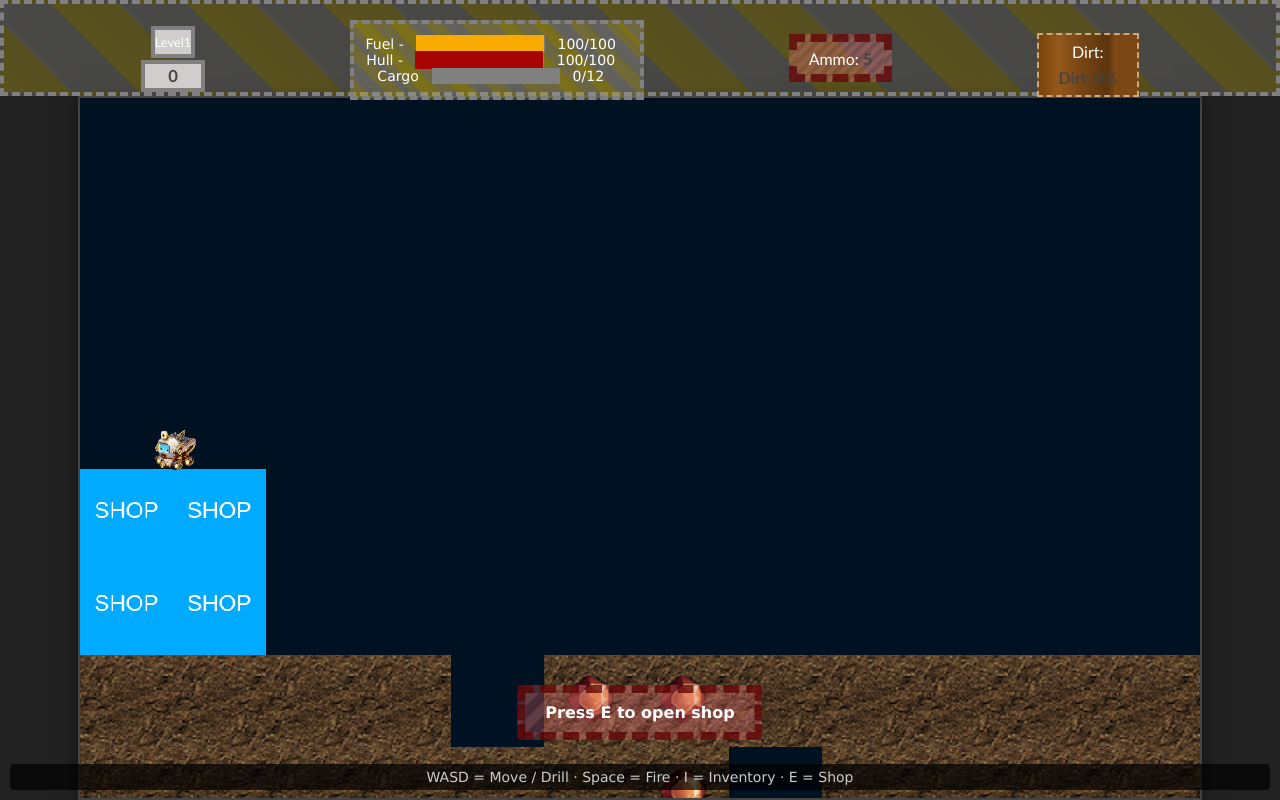
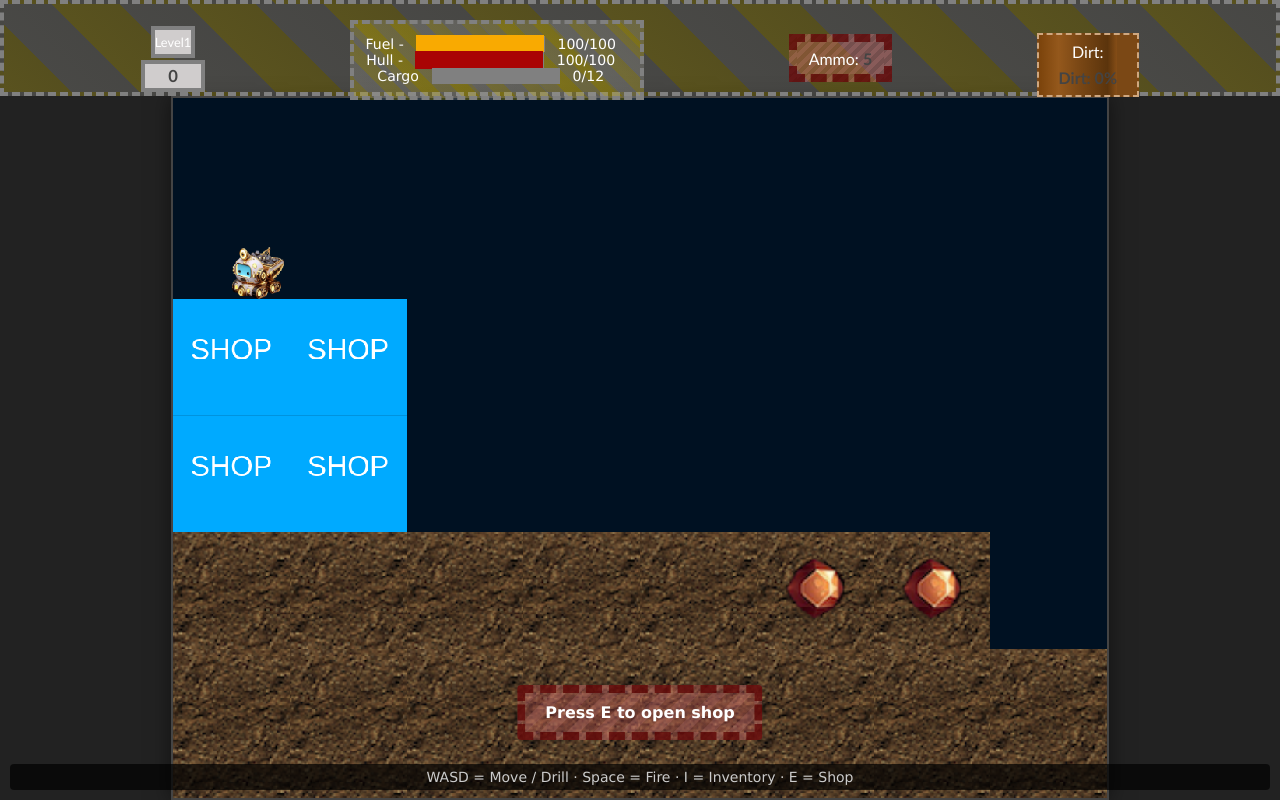
Before and after one commit to paperplatoon/miningcanvas, a plain HTML site: page mining canvas/index.html in a window 1280 px wide. Drawn offline with Linux system fonts and the light colour scheme.

Commit message:
better generateTerrain() logic

```diff
--- a/mining canvas/enemies.js
+++ b/mining canvas/enemies.js
@@ -55,7 +55,7 @@ export class Enemy {
   }
 }
 
-export function initEnemies(terrain, level, blockSize, enemyCount) {
+export function initEnemies(terrain, level, blockSize, enemyCount, speedMult=1) {
   const rows = terrain.length;
   const cols = terrain[0].length;
   const enemies = [];
@@ -86,7 +86,7 @@ export function initEnemies(terrain, level, blockSize, enemyCount) {
 
     // Place the enemy in the center of the tunnel
     const enemyX = startX + Math.floor(tunnelLength / 2);
-    const speed = 2 + 0.3 * level;
+    const speed = (2 + 0.3 * level) * speedMult;
     enemies.push(new Enemy(
       enemyX, y,
       startX * blockSize,
--- a/mining canvas/game.js
+++ b/mining canvas/game.js
@@ -36,6 +36,38 @@ function drawCroppedSquare(img, dx, dy, size, ctx) {
                   dx, dy, size, size);       // dest rect (fills block)
   }
 
+  function getDepthRegion(depth) {               // depth ∈ [0,1]
+    let min = 0;
+    for (const r of game.depthRegions) {
+        if (depth <= r.maxDepth) return { ...r, minDepth: min };
+        min = r.maxDepth;
+    }
+    return { ...game.depthRegions.at(-1), minDepth: min };
+}
+
+function interpolateWeights(region, progress) {  // progress 0‑1 within region
+    const out = {};
+    const keys = new Set([...Object.keys(region.top), ...Object.keys(region.bottom)]);
+    keys.forEach(k => {
+        const wTop = region.top[k]    ?? 0;
+        const wBot = region.bottom[k] ?? 0;
+        out[k] = wTop + (wBot - wTop) * progress;
+    });
+    return out;
+}
+
+function weightedChoice(weights) {
+    let total = 0;
+    for (const w of Object.values(weights)) total += w;
+    let r = Math.random() * total;
+    for (const [k, w] of Object.entries(weights)) {
+        if (r < w) return k;
+        r -= w;
+    }
+    return 'bronze';          // never reached if weights > 0
+}
+
+
   /* ------------------------------------------------------------------
    Returns a hex colour (tint) representing player status,
    or null for “normal” (no tint).  Logic mirrors the old version.
@@ -123,8 +155,8 @@ const game = {
     BLOCK_SIZE: 40,
     WORLD_WIDTH: 20,
     BASE_WORLD_HEIGHT: 200,
-    VISIBLE_BLOCKS_X: 12,  // How many blocks wide the viewport is
-    VISIBLE_BLOCKS_Y: 10,  // How many blocks tall the viewport is
+    VISIBLE_BLOCKS_X: 8,  // How many blocks wide the viewport is
+    VISIBLE_BLOCKS_Y: 6,  // How many blocks tall the viewport is
 
     // Level system
     currentLevel: 1,
@@ -142,21 +174,38 @@ const game = {
     },
 
     // Ore generation settings
-    oreGeneration: {
-        oreChance: 0.2,
-        rubyChance: 0.01,
-        amethystChance: 0.04,
-        platinumChance: 0.1,
-        goldChance: 0.3,
-        silverChance: 0.9,
-    },
+    oreChance: 0.2,        // keep editable
+    airChance: 0.05,
+
+    depthRegions: [
+        {                           // 0 – 0.25
+            maxDepth : 0.25,
+            top      : { bronze: 5,  silver: 1,   gold: 0.20 },
+            bottom   : { bronze: 4,  silver: 1.2, gold: 0.25 }
+        },
+        {                           // 0.25 – 0.50
+            maxDepth : 0.50,
+            top      : { bronze: 2,  silver: 1,   gold: 0.20, platinum: 0.04 },
+            bottom   : { bronze: 1,  silver: 1.5, gold: 0.30, platinum: 0.06 }
+        },
+        {                           // 0.50 – 0.75
+            maxDepth : 0.75,
+            top      : { bronze: 1,  silver: 2,   gold: 1,    platinum: 0.20, amethyst: 0.04 },
+            bottom   : { bronze: .8, silver: 1.8, gold: 1.2,  platinum: 0.25, amethyst: 0.06 }
+        },
+        {                           // 0.75 – 1.00
+            maxDepth : 1.00,
+            top      : { bronze: .5, silver: 1,   gold: 2,    platinum: 1,    amethyst: 0.20, ruby: 0.04 },
+            bottom   : { bronze: .3, silver: .8,  gold: 2.5,  platinum: 1.2,  amethyst: 0.25, ruby: 0.06 }
+        }
+    ],
 
     // Player movement and action settings
     playerStats: {
         moveAcceleration: 0.5,
         thrustPower: 0.8,
         drillSpeed: 1.5,
-        drillTime: 30,
+        drillTime: 150,
     },
 
     physics: {
@@ -208,6 +257,8 @@ const game = {
         drillDirection: '',
         lastMoveDirection: 'right',
         lastHitTime: 0,
+
+        currentDrill: null,
     },
     camera: {
         x: 0,
@@ -217,22 +268,28 @@ const game = {
     showShop: false,
     fuelUpgrades: {
         names: ["Small", "Medium", "Large", "Giant", "Titanic", "Maximum"],
-        costs: [300, 1500, 4000, 10000, 50000, 100000],
+        costs: [200, 750, 2000, 10000, 50000, 100000],
         values: [160, 250, 380, 500, 1000, 2000],
         next: 0,
     },
     hullUpgrades: {
         names: ["Weak", "Medium", "Strong", "Reinforced", "Titanium", "Maximum"],
-        costs: [300, 1500, 4000, 10000, 50000, 100000],
+        costs: [200, 750, 2000, 10000, 50000, 100000],
         values: [150, 200, 250, 300, 500, 750],
         next: 0,
     },
     cargoUpgrades: {
         names: ["Small", "Medium", "Large", "Giant", "Titanic", "Maximum"],
-        costs: [300, 1500, 4000, 10000, 50000, 100000],
+        costs: [200, 750, 2000, 10000, 50000, 100000],
         values: [16, 24, 36, 50, 100, 150],
         next: 0,
     },
+    speedMultipliers: {
+        player: 1,    // default
+        enemies: 3.0    // default
+    },
+
+
     shopTab: 'sell',
     nearShop: false,
     terrain: [],
@@ -261,30 +318,31 @@ const game = {
 
         function resizeCanvas() {
             const container = document.querySelector('.game-container');
-            const width = container.clientWidth;
-            const height = container.clientHeight;
-
-            canvas.width = width;
-            canvas.height = height;
-
-            game.BLOCK_SIZE = Math.floor(width / game.VISIBLE_BLOCKS_X);
-
-            // Maintain block center for player
-            const blockCenterX = (game.player.x + game.player.width / 2) / game.BLOCK_SIZE;
-            const blockCenterY = (game.player.y + game.player.height / 2) / game.BLOCK_SIZE;
-
-            game.player.width = Math.floor(game.BLOCK_SIZE * 0.45);
+
+            game.BLOCK_SIZE = 150; // or 40 — pick your preferred zoom level
+
+            canvas.width = game.VISIBLE_BLOCKS_X * game.BLOCK_SIZE;
+            canvas.height = game.VISIBLE_BLOCKS_Y * game.BLOCK_SIZE;
+
+            const prevBlockSize = game.BLOCK_SIZE;
+
+            // Maintain player position in terms of block center
+            const blockCenterX = (game.player.x + game.player.width / 2) / prevBlockSize;
+            const blockCenterY = (game.player.y + game.player.height / 2) / prevBlockSize;
+
+            // Recompute scaled values
+            game.playerStats.moveAcceleration = game.BASE_PLAYER_STATS.moveAcceleration * game.BLOCK_SIZE * game.speedMultipliers.player;
+            game.playerStats.thrustPower      = game.BASE_PLAYER_STATS.thrustPower * game.BLOCK_SIZE * game.speedMultipliers.player;
+            game.playerStats.drillSpeed       = game.BASE_PLAYER_STATS.drillSpeed * game.BLOCK_SIZE * game.speedMultipliers.player;
+            game.physics.gravity              = game.BASE_PHYSICS.gravity * game.BLOCK_SIZE * game.speedMultipliers.player;
+            game.physics.maxSpeed             = game.BASE_PHYSICS.maxSpeed * game.BLOCK_SIZE * game.speedMultipliers.player;
+
+            game.player.width  = Math.floor(game.BLOCK_SIZE * 0.45);
             game.player.height = Math.floor(game.BLOCK_SIZE * 0.45);
             game.player.x = blockCenterX * game.BLOCK_SIZE - game.player.width / 2;
             game.player.y = blockCenterY * game.BLOCK_SIZE - game.player.height / 2;
-
-            // Re-scale physics
-            game.playerStats.moveAcceleration = game.BASE_PLAYER_STATS.moveAcceleration * game.BLOCK_SIZE;
-            game.playerStats.thrustPower = game.BASE_PLAYER_STATS.thrustPower * game.BLOCK_SIZE;
-            game.playerStats.drillSpeed = game.BASE_PLAYER_STATS.drillSpeed * game.BLOCK_SIZE;
-            game.physics.gravity = game.BASE_PHYSICS.gravity * game.BLOCK_SIZE;
-            game.physics.maxSpeed = game.BASE_PHYSICS.maxSpeed * game.BLOCK_SIZE;
-        }
+        }
+
 
 
         // Create simple terrain
@@ -297,22 +355,22 @@ const game = {
                     if (y >= 6) {
                         let blockType = 'dirt';
                         let blockChance = Math.random()
-                        if (blockChance > 0.95) {
+
+                        if (blockChance < game.airChance) {
                             game.terrain[y][x] = { type: 'air', exists: false };
-                        } else if (blockChance < game.oreGeneration.oreChance) {
-                            const oreRoll = Math.random();
-                            let depth = (y/game.currentWorldHeight)
-                            if ((oreRoll < game.oreGeneration.rubyChance * depth) && (depth >= 0.8)) blockType = 'ruby';
-                            else if((oreRoll < game.oreGeneration.amethystChance * depth) && (depth >= 0.6)) blockType = 'amethyst';
-                            else if((oreRoll < game.oreGeneration.platinumChance * depth) && (depth >= 0.4)) blockType = 'platinum';
-                            else if (oreRoll < game.oreGeneration.goldChance*depth) blockType = 'gold';
-                            else if (oreRoll < game.oreGeneration.silverChance*depth) blockType = 'silver';
-                            else blockType = 'bronze';
-                            game.terrain[y][x] = { type: blockType, exists: true };
+
+                        } else if (blockChance < game.airChance + game.oreChance) {
+                            const depthRatio = y / game.currentWorldHeight;          // 0–1
+                            const region      = getDepthRegion(depthRatio);
+                            const progress    = (depthRatio - region.minDepth) / (region.maxDepth - region.minDepth);
+                            const weights     = interpolateWeights(region, progress);
+                            const oreType     = weightedChoice(weights);
+
+                            game.terrain[y][x] = { type: oreType, exists: true };
+
                         } else {
-                            game.terrain[y][x] = { type: blockType, exists: true };
+                            game.terrain[y][x] = { type: 'dirt', exists: true };
                         }
-
                     } else if (y >= game.shop.y && y < game.shop.y + game.shop.height &&
                                x >= game.shop.x && x < game.shop.x + game.shop.width) {
                         game.terrain[y][x] = { type: 'shop', exists: true };
@@ -325,7 +383,7 @@ const game = {
                                Math.floor(Math.random() * game.enemyGeneration.enemyCountVariation) +
                                (game.currentLevel - 1) * (game.enemyGeneration.enemyIncreasePerLevel +
                                Math.floor(Math.random() * game.enemyGeneration.enemyIncreaseVariation));
-            game.enemies = initEnemies(game.terrain, game.currentLevel, game.BLOCK_SIZE, enemyCount);
+            game.enemies = initEnemies(game.terrain, game.currentLevel, game.BLOCK_SIZE, enemyCount), game.speedMultipliers.enemies;
         }
 
         // Input
@@ -1233,38 +1291,39 @@ const game = {
             }
 
             if (drillTarget) {
-                player.drilling = true;
-                player.drillDirection = drillDirection;
-                player.drillProgress += game.playerStats.drillSpeed;
-
-                if (player.drillProgress >= game.playerStats.drillTime) {
+                if (!player.currentDrill || player.currentDrill.x !== drillTarget.x || player.currentDrill.y !== drillTarget.y) {
+                    player.currentDrill = { x: drillTarget.x, y: drillTarget.y, progress: 0 };
+                }
+                player.currentDrill.progress += game.playerStats.drillSpeed;
+                player.drillDirection = drillDirection
+
+                if (player.currentDrill.progress >= game.playerStats.drillTime) {
                     removeBlock(drillTarget.x, drillTarget.y);
-                    player.drillProgress = 0;
+                    player.currentDrill = null;
                     player.fuel = Math.max(0, player.fuel - 1);
                 }
             } else {
-                player.drilling = false;
-                player.drillProgress = 0;
-                player.drillDirection = '';
+                player.currentDrill = null;
+                player.drillDirection = ''
             }
 
             // Movement
             if (!player.drilling) {
                 if (game.keys['a']) {
                     player.vx -= game.playerStats.moveAcceleration;
-                    player.fuel = Math.max(0, player.fuel - 0.07);
+                    player.fuel = Math.max(0, player.fuel - 0.05);
                     player.lastMoveDirection = 'left';
                 }
                 if (game.keys['d']) {
                     player.vx += game.playerStats.moveAcceleration;
-                    player.fuel = Math.max(0, player.fuel - 0.07);
+                    player.fuel = Math.max(0, player.fuel - 0.05);
                     player.lastMoveDirection = 'right';
                 }
             }
 
             if (game.keys['w']) {
                 player.vy -= game.playerStats.thrustPower;
-                player.fuel = Math.max(0, player.fuel - 0.08);
+                player.fuel = Math.max(0, player.fuel - 0.07);
             }
 
             // Physics
@@ -1313,7 +1372,8 @@ const game = {
 
             // Center camera on player
             game.camera.x = player.x + player.width/2 - halfViewportWidth;
-            game.camera.y = player.y + player.height/2 - halfViewportHeight;
+            game.camera.y = player.y + player.height / 2 - canvas.height * 0.25;
+
 
             // Clamp camera to world bounds
             game.camera.x = Math.max(0, Math.min(game.camera.x, game.WORLD_WIDTH * game.BLOCK_SIZE - game.VISIBLE_BLOCKS_X * game.BLOCK_SIZE));
@@ -1411,7 +1471,15 @@ const game = {
             /* ----- player drill‑light ---------------------------------- */
             const playerScreenX = game.player.x - game.camera.x;
             const playerScreenY = game.player.y - game.camera.y;
-            if (game.player.drilling) {
+
+            if (game.player.currentDrill) {
+                const { x, y, progress } = game.player.currentDrill;
+                const screenX = x * game.BLOCK_SIZE - game.camera.x;
+                const screenY = y * game.BLOCK_SIZE - game.camera.y;
+                const ratio = Math.min(1, progress / game.playerStats.drillTime);
+                ctx.fillStyle = `rgba(0,0,0,${ratio * 0.2})`;
+                ctx.fillRect(screenX, screenY, game.BLOCK_SIZE, game.BLOCK_SIZE);
+
                 ctx.fillStyle = '#FF6600';
                 let drillX = playerScreenX;
                 let drillY = playerScreenY;
--- a/mining canvas/style.css
+++ b/mining canvas/style.css
@@ -13,12 +13,27 @@
    ===================================================== */
 
    html, body {
-    width: 100%;
-    height: 100%;
     margin: 0;
     padding: 0;
+    height: 100%;
     overflow: hidden;
 }
+
+#gameCanvas {
+    display: block;
+    image-rendering: pixelated;
+    width: auto;
+    height: auto;
+}
+
+
+.game-container {
+    display: flex;
+    align-items: center;
+    justify-content: center;
+    height: 100vh;
+}
+
 
 body {
     background: #222;
```
